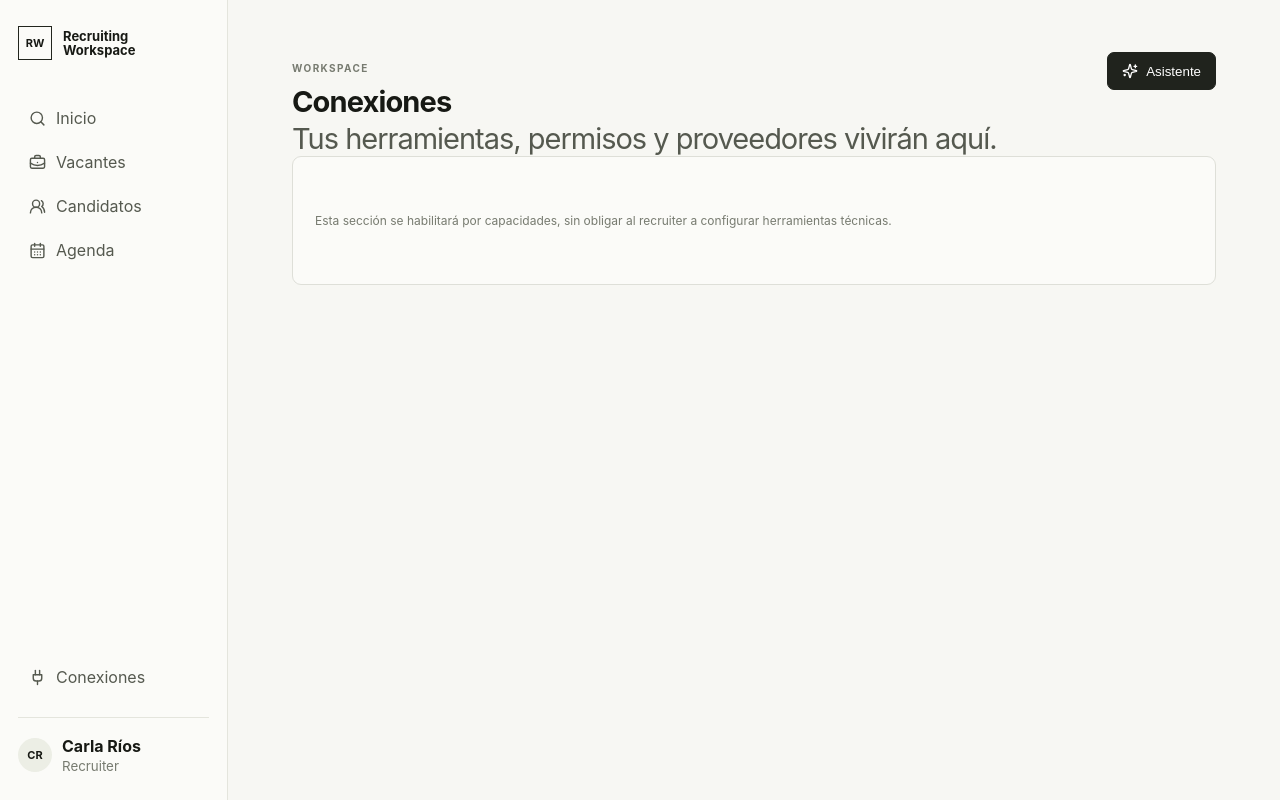
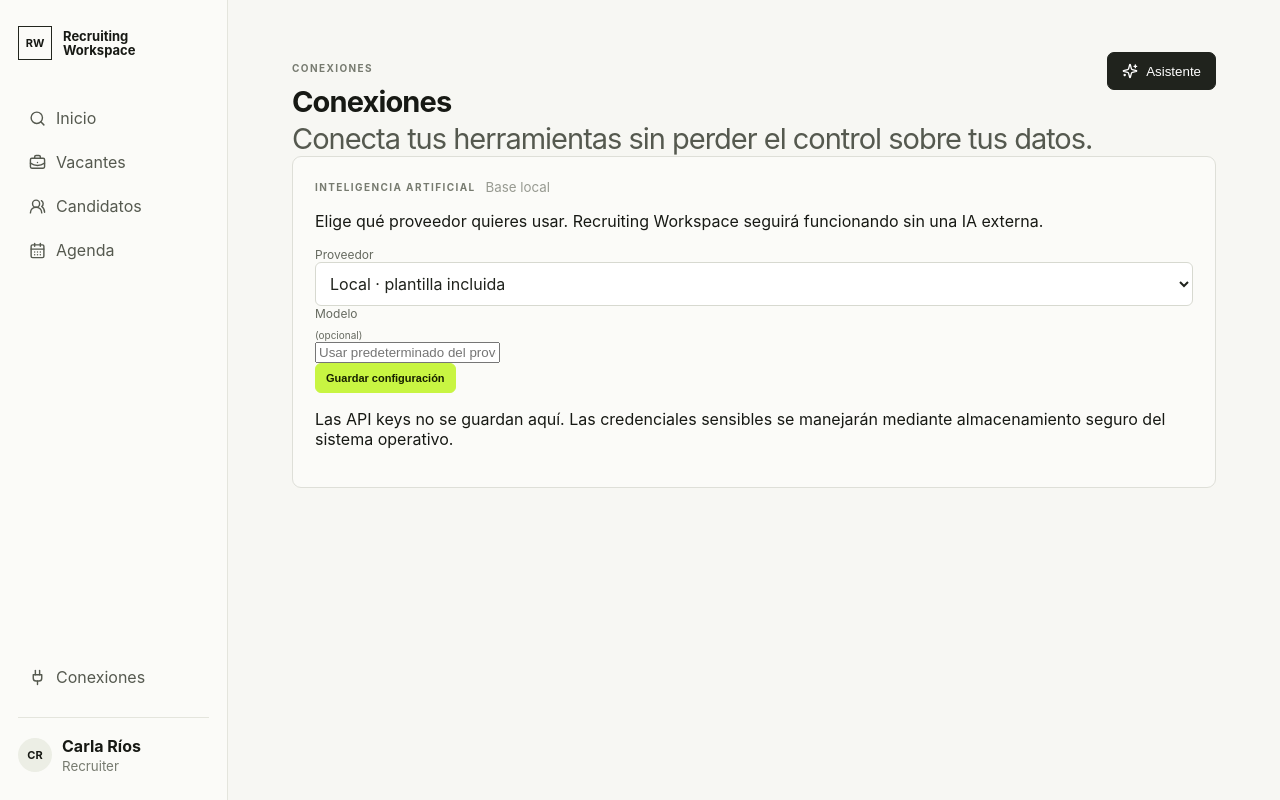
Before and after one commit to alfonsoloma-source/recruiting-workspace, a React (Vite) app: page / in a window 1280 px wide. Both pictures are taken after a click on the button "Conexiones". Built offline with nearby package versions, Linux system fonts and the light colour scheme.

Commit message:
feat: add AI provider settings to Connections

```diff
--- a/src/App.tsx
+++ b/src/App.tsx
@@ -47,7 +47,7 @@ export default function App() {
       {view==="jobs" && <Jobs jobs={jobs} openJob={openJob}/>}
       {view==="job" && selectedJob && <JobDetail job={selectedJob} rows={jobRows} back={()=>setView("jobs")} openCandidate={openCandidate}/>}
       {view==="agenda" && <Agenda interviews={interviews} openCandidate={openCandidate}/>}
-      {view==="connections" && <Placeholder title="Conexiones" text="Tus herramientas, permisos y proveedores vivirán aquí."/>}
+      {view==="connections" && <Connections/>}
       {draftAction && <ActionComposer draft={draftAction} setDraft={setDraftAction} close={()=>setDraftAction(null)} refreshHome={()=>recruiting.getHomeWorkspace().then(setHome)}/>}
     </main>
   </div>;
@@ -96,6 +96,20 @@ function Agenda({interviews,openCandidate}:{interviews:InterviewWorkspace[];open
  return <><PageHeader eyebrow="AGENDA" title="Entrevistas" subtitle="Solo eventos relacionados con tus procesos de selección."/><section className="panel">{interviews.map(i=><button className="listRow" key={i.interview_id} onClick={()=>openCandidate({application_id:i.application_id,candidate_id:i.candidate_id,candidate_name:i.candidate_name,email:null,job_id:"",job_title:i.job_title,stage:i.stage,status:"active",updated_at:i.starts_at})}><div><strong>{i.candidate_name}</strong><span>{i.job_title} · {new Date(i.starts_at).toLocaleString()}</span></div><span>{i.status}</span></button>)}{!interviews.length&&<p className="emptyState">No hay entrevistas programadas.</p>}</section></>;
 }
 
+function Connections(){
+ const [provider,setProvider]=useState<"local-template"|"openai"|"anthropic"|"gemini">("local-template");
+ const [model,setModel]=useState(""); const [saved,setSaved]=useState(false);
+ useEffect(()=>{recruiting.getAiSettings().then(s=>{setProvider(s.provider);setModel(s.model||"");}).catch(()=>{});},[]);
+ async function save(){await recruiting.saveAiSettings({provider,model:model.trim()||null});setSaved(true);setTimeout(()=>setSaved(false),1500);}
+ return <><PageHeader eyebrow="CONEXIONES" title="Conexiones" subtitle="Conecta tus herramientas sin perder el control sobre tus datos."/>
+ <section className="panel"><div className="sectionTitle"><span>INTELIGENCIA ARTIFICIAL</span><small>{provider==="local-template"?"Base local":"Configurado"}</small></div>
+ <p>Elige qué proveedor quieres usar. Recruiting Workspace seguirá funcionando sin una IA externa.</p>
+ <label>Proveedor</label><select value={provider} onChange={e=>setProvider(e.target.value as typeof provider)}><option value="local-template">Local · plantilla incluida</option><option value="openai">OpenAI</option><option value="anthropic">Claude / Anthropic</option><option value="gemini">Gemini</option></select>
+ <label>Modelo <small>(opcional)</small></label><input value={model} onChange={e=>setModel(e.target.value)} placeholder="Usar predeterminado del proveedor"/>
+ <div className="actions"><button className="primary" onClick={save}>Guardar configuración</button>{saved&&<span>Guardado</span>}</div>
+ <p className="confirmText">Las API keys no se guardan aquí. Las credenciales sensibles se manejarán mediante almacenamiento seguro del sistema operativo.</p></section></>;
+}
+
 function Placeholder({title,text}:{title:string;text:string}){return <><PageHeader eyebrow="WORKSPACE" title={title} subtitle={text}/><section className="panel"><p className="emptyState">Esta sección se habilitará por capacidades, sin obligar al recruiter a configurar herramientas técnicas.</p></section></>}
 
 function ActionComposer({draft,setDraft,close,refreshHome}:{draft:{id:string;candidate:string;job:string;message:string;status:string};setDraft:React.Dispatch<React.SetStateAction<{id:string;candidate:string;job:string;message:string;status:string}|null>>;close:()=>void;refreshHome:()=>void}){
```
